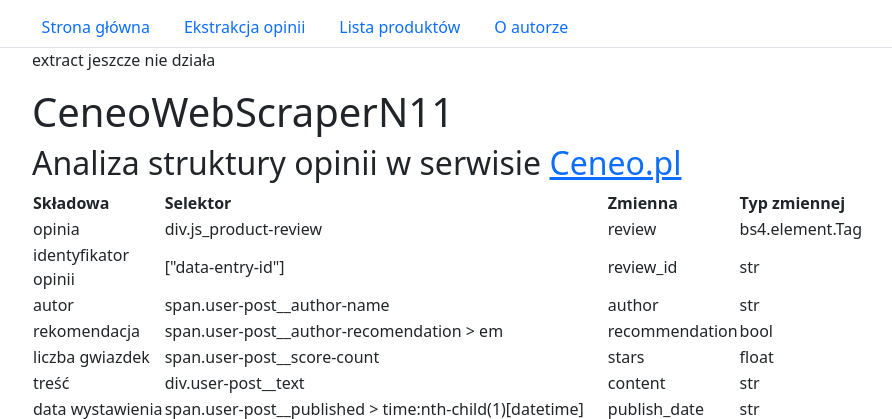
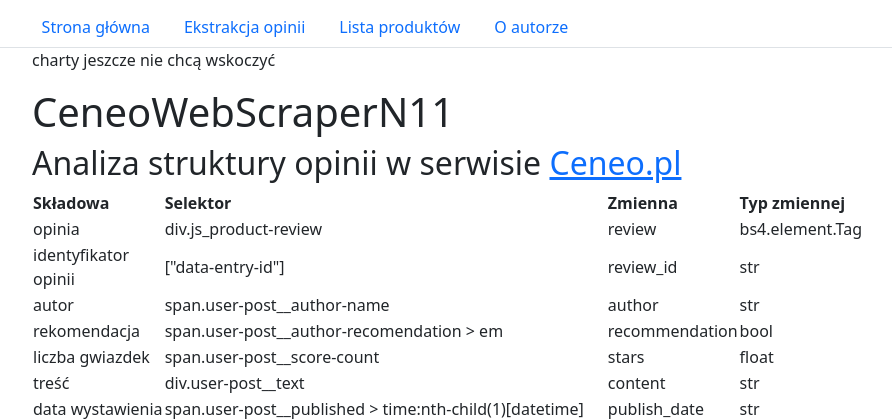
Before and after one commit to mkoziel94/CeneoWebScraperN11, a Flask app: page / in a window 1280 px wide. Shown: the part 50-469 px from the top of the page, without its empty margins (335-1227 px from the left). Run offline with Flask 2, Linux system fonts and the light colour scheme.

Commit message:
2022-07-03 MK 13:41 - charts not ready

```diff
--- a/app/templates/base.html.jinja
+++ b/app/templates/base.html.jinja
@@ -1,5 +1,5 @@
 <!DOCTYPE html>
-<html>
+<html lang = "pl">
 
 <head>
     <meta charset="UTF-8">
--- a/app/templates/index.html.jinja
+++ b/app/templates/index.html.jinja
@@ -1,6 +1,6 @@
 {% extends "base.html.jinja" %}
 {% block content %}
-    <p>extract jeszcze nie działa</p>
+    <p>charty jeszcze nie chcą wskoczyć</p>
 
     {{ readme_html }}
 {% endblock content %}
--- a/app/templates/product.html.jinja
+++ b/app/templates/product.html.jinja
@@ -12,5 +12,6 @@
     </ul>
     <img src="/plots/{{product_id}}_recommendations.png" class="rounded float-start" alt="Rekomendacje">
     <img src="/plots/{{product_id}}_stars.png" class="rounded float-start" alt="Oceny">
+    {# <img src="{{url_for('app/plots', filename='95733300_stars.png')}}" alt="Oceny"> #}
 
 {% endblock content %}
```
Also changed, not shown: README.md.
